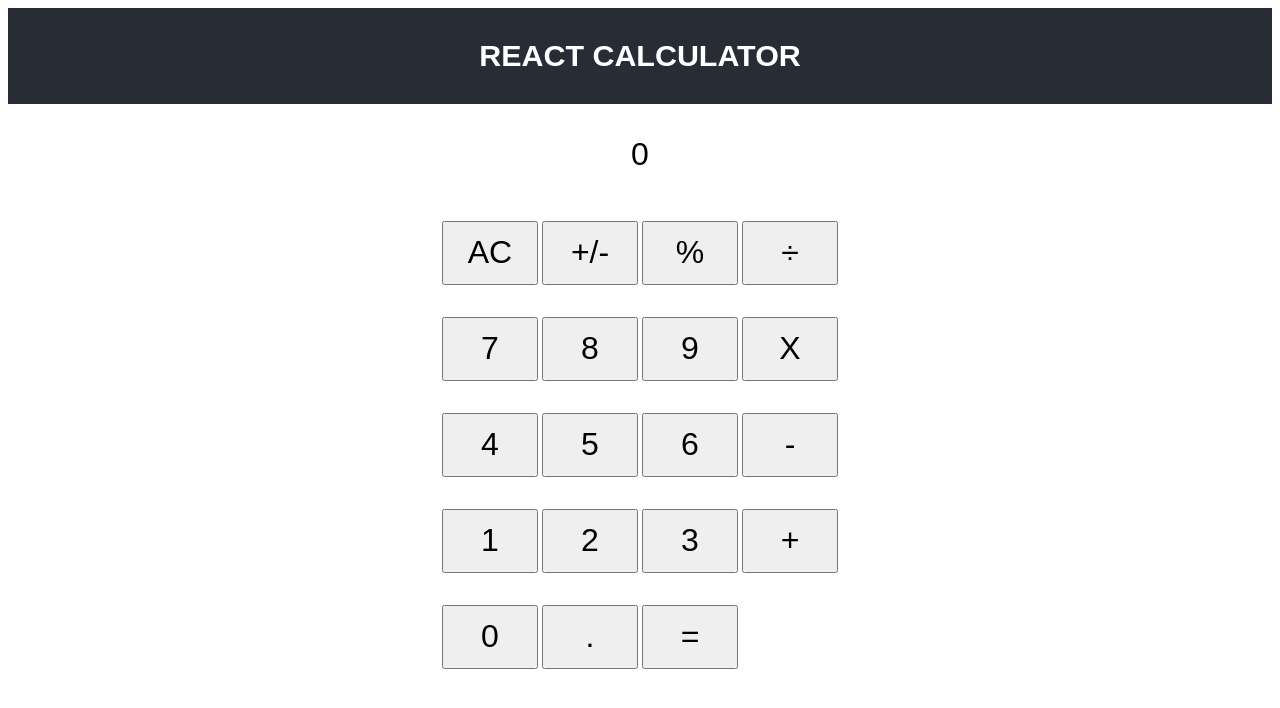
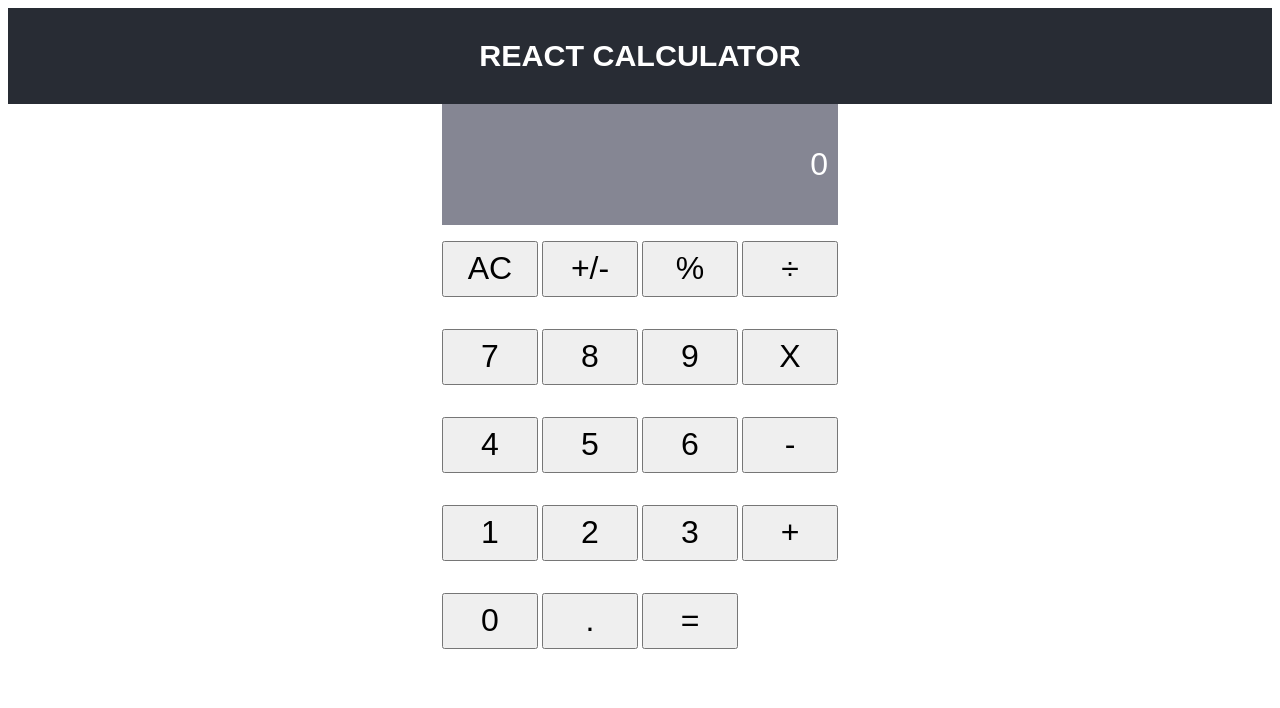
Before and after one commit to jamezjaz/React_Calculator, a React (Create React App) app: page / in a window 1280 px wide. Shown: the top 708 px of the page. Built offline with nearby package versions, Linux system fonts and the light colour scheme.

Commit message:
style: Improves the calculator display

```diff
--- a/src/components/Display.js
+++ b/src/components/Display.js
@@ -1,11 +1,12 @@
 import React from 'react';
 import PropTypes from 'prop-types';
+import '../styles/Display.css';
 
 const Display = props => {
   const { result } = props;
   return (
-    <div>
-      <p style={{ fontSize: '2rem' }}>
+    <div className="display">
+      <p style={{ fontSize: '2rem', textAlign: 'end' }}>
         {result}
       </p>
     </div>
--- a/src/styles/ButtonPanel.css
+++ b/src/styles/ButtonPanel.css
@@ -12,5 +12,5 @@
 .cal-button {
   font-size: 2rem;
   width: 6rem;
-  height: 4rem;
+  height: 3.5rem;
 }
--- /dev/null
+++ b/src/styles/Display.css
@@ -0,0 +1,7 @@
+.display {
+  margin: auto;
+  width: 23.5rem;
+  background-color: #858693;
+  color: #ffffff;
+  padding: 10px;
+}
```
Also changed, not shown: 1 other file (tests, documents, lock files or other folders).
